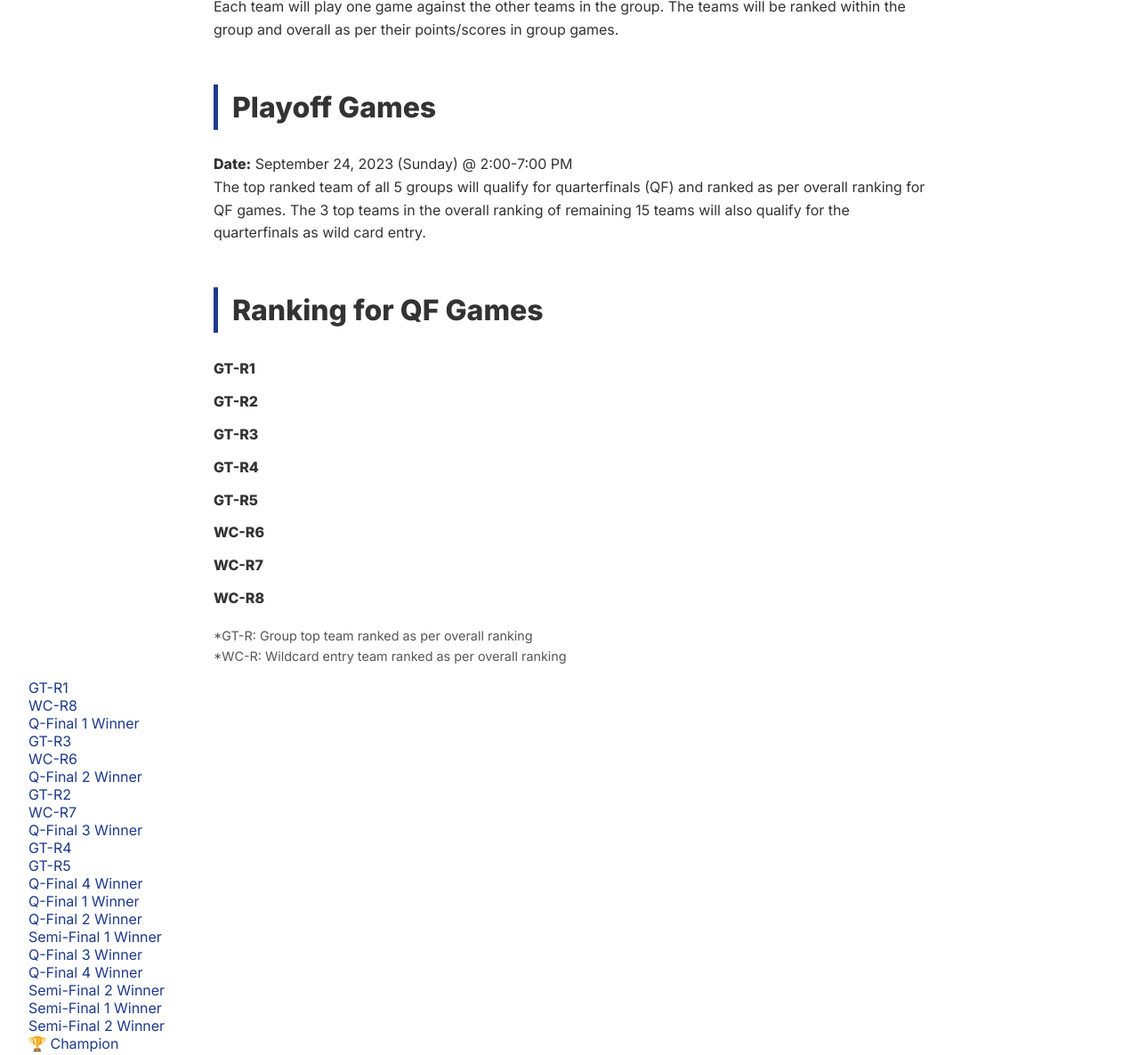
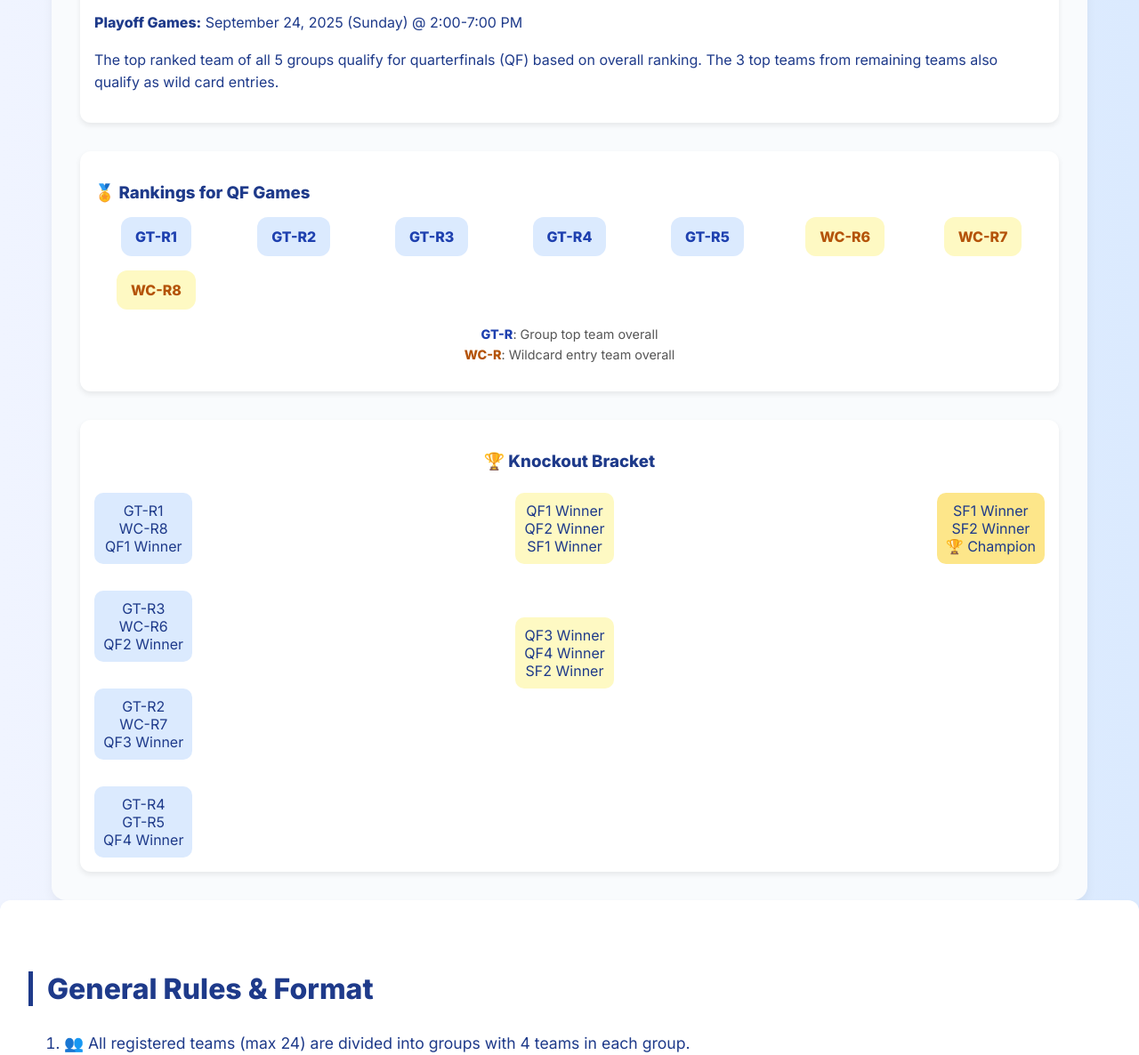
Before and after one commit to napatel56/badminton-tournament, a plain HTML site: page index.html in a window 1280 px wide. Shown: the part 1273-2459 px from the top of the page at 89% size. Drawn offline with nearby package versions, Linux system fonts and the light colour scheme.

Commit message:
revised format

```diff
--- a/css/styles.css
+++ b/css/styles.css
@@ -71,37 +71,93 @@ tbody tr:hover {
 /* Bracket styling */
 .bracket {
   display: flex;
-  justify-content: center;
-  gap: 50px;
-  flex-wrap: wrap;
-  margin-top: 40px;
+  justify-content: space-between;
+  align-items: flex-start;
+  flex-wrap: nowrap;
 }
+
+/* Each round column */
 .round {
   display: flex;
   flex-direction: column;
-  gap: 40px;
+  justify-content: space-between;
+  gap: 30px;
+  position: relative;
 }
+
+/* Match card */
 .match {
-  background: #fff;
-  border: 2px solid #1e3a8a;
-  border-radius: 10px;
-  padding: 10px 15px;
-  box-shadow: 0 4px 8px rgba(0,0,0,0.08);
-  min-width: 180px;
-  text-align: center;
+  background:white;
+  border:2px solid #1e3a8a;
+  border-radius:10px;
+  text-align:center;
+  padding:10px;
+  min-width:140px;
+  position:relative;
 }
+
+/* Teams and winner styling */
 .team {
-  padding: 6px;
-  border-bottom: 1px solid #ccc;
-  font-weight: 600;
-  color: #1e40af;
+  padding:6px;
+  font-weight:bold;
+  color:#1e40af;
+  border-bottom:1px solid #ccc;
 }
 .team:last-child {
-  border-bottom: none;
+  border-bottom:none;
 }
 .winner {
-  margin-top: 8px;
-  font-size: 0.9rem;
-  font-style: italic;
-  color: #555;
+  margin-top:6px;
+  font-size:0.9rem;
+  font-style:italic;
+  color:#555;
 }
+
+/* Connecting lines: QF → SF */
+.round.qf .match::after {
+  content:'';
+  position:absolute;
+  top:50%;
+  right:-50px;
+  width:50px;
+  height:2px;
+  background:#1e3a8a;
+}
+.round.sf .match::after {
+  content:'';
+  position:absolute;
+  top:50%;
+  right:-50px;
+  width:50px;
+  height:2px;
+  background:#1e3a8a;
+}
+.round.qf .match:nth-child(odd)::after {
+  top:50%;
+}
+.round.qf .match:nth-child(even)::after {
+  top:-50%;
+}
+.round.final .match::after { display:none; }
+
+/* Vertical connectors */
+.round.qf .match:nth-child(odd)::before,
+.round.sf .match:nth-child(odd)::before {
+  content:'';
+  position:absolute;
+  width:2px;
+  height:50%;
+  left:100%;
+  top:0;
+  background:#1e3a8a;
+}
+.round.qf .match:nth-child(even)::before,
+.round.sf .match:nth-child(even)::before {
+  content:'';
+  position:absolute;
+  width:2px;
+  height:50%;
+  left:100%;
+  bottom:0;
+  background:#1e3a8a;
+}
--- a/index.html
+++ b/index.html
@@ -99,7 +99,7 @@
     <p>Skill. Brotherhood. Barakah.</p>
     <nav>
       <a href="#about">About</a>
-      <a href="#format">Rules</a>
+      <a href="#format">Format</a>
       <a href="#rules">Rules</a>
       <a href="#groups">Group Stage</a>
       <a href="#schedule">Elimination Round</a>
@@ -150,96 +150,96 @@
     </div>
   </section>
 
-  <section id="format" style="margin:40px 0;">
-    <h1 style="text-align:center; margin-bottom:20px;">
-      MCCR-NCR 2023<br>
-      6th Annual Badminton Tournament<br>
-      Schedule & Format
-    </h1>
+  <section id="format" data-aos="fade-up" style="padding:2rem; max-width:1100px; margin:auto; background:#f9fbfd; border-radius:16px; box-shadow:0 6px 12px rgba(0,0,0,0.05);">
 
-    <!-- Schedule & Format -->
-    <div style="max-width:800px; margin:auto; font-size:1rem; line-height:1.6; color:#333;">
-      <h2>Group Games</h2>
-      <p>
-        <strong>Date:</strong> September 23, 2023 (Saturday) @ 2:00-7:00 PM<br>
-        The registered 20 teams will be divided into 5 groups (A, B, C, D & E) based on the known playing level.
-        Each team will play one game against the other teams in the group. The teams will be ranked within the group and overall as per their points/scores in group games.
-      </p>
+  <!-- Section Title -->
+  <h2 style="text-align:center; color:#1e3a8a; margin-bottom:2rem;">🏸 MCCR-NCR 2025 Badminton Tournament</h2>
 
-      <h2>Playoff Games</h2>
-      <p>
-        <strong>Date:</strong> September 24, 2023 (Sunday) @ 2:00-7:00 PM<br>
-        The top ranked team of all 5 groups will qualify for quarterfinals (QF) and ranked as per overall ranking for QF games.
-        The 3 top teams in the overall ranking of remaining 15 teams will also qualify for the quarterfinals as wild card entry.
-      </p>
+  <!-- Format -->
+  <div style="margin-bottom:2rem; padding:1rem; background:white; border-radius:12px; box-shadow:0 3px 6px rgba(0,0,0,0.08);">
+    <h3 style="color:#1e3a8a; margin-bottom:1rem;">Tournament Format</h3>
+    <p><strong>Group Games:</strong> September 23, 2025 (Saturday) @ 2:00-7:00 PM</p>
+    <p>The registered 20 teams are divided into 5 groups (A–E) based on skill level. Each team plays against all others in the group. Rankings are based on points/scores.</p>
+    <p><strong>Playoff Games:</strong> September 24, 2025 (Sunday) @ 2:00-7:00 PM</p>
+    <p>The top ranked team of all 5 groups qualify for quarterfinals (QF) based on overall ranking. The 3 top teams from remaining teams also qualify as wild card entries.</p>
+  </div>
 
-      <h2>Ranking for QF Games</h2>
-      <ul style="list-style:none; padding-left:0; line-height:1.8;">
-        <li><strong>GT-R1</strong></li>
-        <li><strong>GT-R2</strong></li>
-        <li><strong>GT-R3</strong></li>
-        <li><strong>GT-R4</strong></li>
-        <li><strong>GT-R5</strong></li>
-        <li><strong>WC-R6</strong></li>
-        <li><strong>WC-R7</strong></li>
-        <li><strong>WC-R8</strong></li>
-      </ul>
-      <p style="font-size:0.9rem; color:#555;">
-        *GT-R: Group top team ranked as per overall ranking<br>
-        *WC-R: Wildcard entry team ranked as per overall ranking
-      </p>
+  <!-- Rankings -->
+  <div style="margin-bottom:2rem; padding:1rem; background:white; border-radius:12px; box-shadow:0 3px 6px rgba(0,0,0,0.08);">
+    <h3 style="color:#1e3a8a; margin-bottom:1rem;">🏅 Rankings for QF Games</h3>
+    <div style="display:grid; grid-template-columns: repeat(auto-fit,minmax(120px,1fr)); gap:1rem; justify-items:center;">
+      <div style="background:#dbeafe; border-radius:12px; padding:0.75rem 1rem; font-weight:bold; color:#1e40af; text-align:center;">GT-R1</div>
+      <div style="background:#dbeafe; border-radius:12px; padding:0.75rem 1rem; font-weight:bold; color:#1e40af; text-align:center;">GT-R2</div>
+      <div style="background:#dbeafe; border-radius:12px; padding:0.75rem 1rem; font-weight:bold; color:#1e40af; text-align:center;">GT-R3</div>
+      <div style="background:#dbeafe; border-radius:12px; padding:0.75rem 1rem; font-weight:bold; color:#1e40af; text-align:center;">GT-R4</div>
+      <div style="background:#dbeafe; border-radius:12px; padding:0.75rem 1rem; font-weight:bold; color:#1e40af; text-align:center;">GT-R5</div>
+      <div style="background:#fef9c3; border-radius:12px; padding:0.75rem 1rem; font-weight:bold; color:#b45309; text-align:center;">WC-R6</div>
+      <div style="background:#fef9c3; border-radius:12px; padding:0.75rem 1rem; font-weight:bold; color:#b45309; text-align:center;">WC-R7</div>
+      <div style="background:#fef9c3; border-radius:12px; padding:0.75rem 1rem; font-weight:bold; color:#b45309; text-align:center;">WC-R8</div>
     </div>
+    <p style="text-align:center; font-size:0.9rem; color:#555; margin-top:1rem;">
+      <span style="color:#1e40af; font-weight:bold;">GT-R</span>: Group top team overall<br>
+      <span style="color:#b45309; font-weight:bold;">WC-R</span>: Wildcard entry team overall
+    </p>
+  </div>
 
-    <!-- Knockout Bracket -->
-    <div class="bracket">
+  <!-- Knockout Bracket -->
+  <div style="padding:1rem; background:white; border-radius:12px; box-shadow:0 3px 6px rgba(0,0,0,0.08);">
+    <h3 style="color:#1e3a8a; margin-bottom:1.5rem; text-align:center;">🏆 Knockout Bracket</h3>
+    <div class="bracket" style="display:flex; justify-content:space-between; align-items:flex-start; flex-wrap:nowrap;">
+
       <!-- Quarterfinals -->
-      <div class="round">
-        <div class="match">
+      <div class="round" style="display:flex; flex-direction:column; gap:30px;">
+        <div class="match" style="background:#dbeafe; padding:10px; border-radius:10px; text-align:center;">
           <div class="team">GT-R1</div>
           <div class="team">WC-R8</div>
-          <div class="winner">Q-Final 1 Winner</div>
+          <div class="winner">QF1 Winner</div>
         </div>
-        <div class="match">
+        <div class="match" style="background:#dbeafe; padding:10px; border-radius:10px; text-align:center;">
           <div class="team">GT-R3</div>
           <div class="team">WC-R6</div>
-          <div class="winner">Q-Final 2 Winner</div>
+          <div class="winner">QF2 Winner</div>
         </div>
-        <div class="match">
+        <div class="match" style="background:#dbeafe; padding:10px; border-radius:10px; text-align:center;">
           <div class="team">GT-R2</div>
           <div class="team">WC-R7</div>
-          <div class="winner">Q-Final 3 Winner</div>
+          <div class="winner">QF3 Winner</div>
         </div>
-        <div class="match">
+        <div class="match" style="background:#dbeafe; padding:10px; border-radius:10px; text-align:center;">
           <div class="team">GT-R4</div>
           <div class="team">GT-R5</div>
-          <div class="winner">Q-Final 4 Winner</div>
+          <div class="winner">QF4 Winner</div>
         </div>
       </div>
 
       <!-- Semifinals -->
-      <div class="round">
-        <div class="match">
-          <div class="team">Q-Final 1 Winner</div>
-          <div class="team">Q-Final 2 Winner</div>
-          <div class="winner">Semi-Final 1 Winner</div>
+      <div class="round" style="display:flex; flex-direction:column; gap:60px;">
+        <div class="match" style="background:#fef9c3; padding:10px; border-radius:10px; text-align:center;">
+          <div class="team">QF1 Winner</div>
+          <div class="team">QF2 Winner</div>
+          <div class="winner">SF1 Winner</div>
         </div>
-        <div class="match">
-          <div class="team">Q-Final 3 Winner</div>
-          <div class="team">Q-Final 4 Winner</div>
-          <div class="winner">Semi-Final 2 Winner</div>
+        <div class="match" style="background:#fef9c3; padding:10px; border-radius:10px; text-align:center;">
+          <div class="team">QF3 Winner</div>
+          <div class="team">QF4 Winner</div>
+          <div class="winner">SF2 Winner</div>
         </div>
       </div>
 
       <!-- Final -->
-      <div class="round">
-        <div class="match">
-          <div class="team">Semi-Final 1 Winner</div>
-          <div class="team">Semi-Final 2 Winner</div>
+      <div class="round" style="display:flex; flex-direction:column; gap:120px;">
+        <div class="match" style="background:#fde68a; padding:10px; border-radius:10px; text-align:center;">
+          <div class="team">SF1 Winner</div>
+          <div class="team">SF2 Winner</div>
           <div class="winner">🏆 Champion</div>
         </div>
       </div>
+
     </div>
+  </div>
+
   </section>
+
   <section id="rules" data-aos="fade-up">
     <h2>General Rules & Format</h2>
     <ol style="line-height: 1.8; font-size: 1.1rem;">
```
